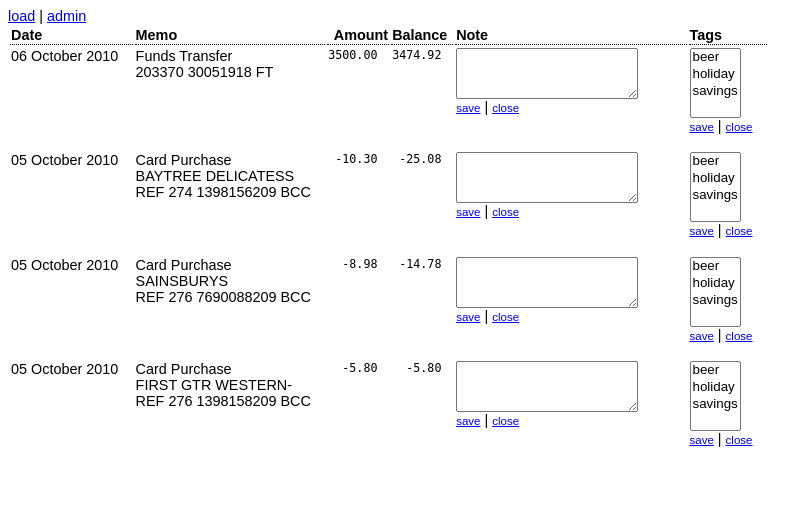
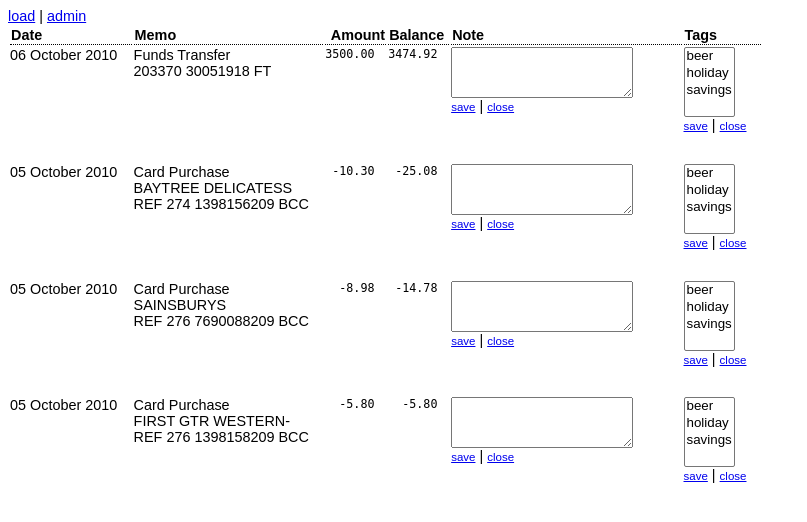
Before and after one commit to mallison/money, a Django app: template money/templates/money/home.html in a window 1280 px wide. Shown: the top 522 px of the page, without its empty margins (0-807 px from the left). Run offline with Django 3.2, Linux system fonts and the light colour scheme; the template is opened without the code that fills it: values that come from a table or form of the project are taken from there, others are empty; data comes from the database, SQL or seed files in the repository; some libraries are stand-ins or nearby versions.

Commit message:
more presentation

```diff
--- a/money/templates/money/home.html
+++ b/money/templates/money/home.html
@@ -11,7 +11,7 @@ table { font-size: 100% }
 th { text-align: left; border-bottom: 1px dotted black }
 td {
     vertical-align: top;
-    padding-right: 1em;
+    padding: 0 1em 1em 0;
 }
 td.amount, th.amount {
     text-align: right
```
